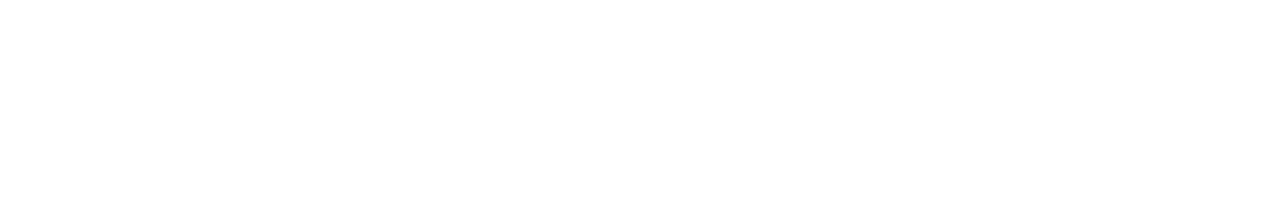
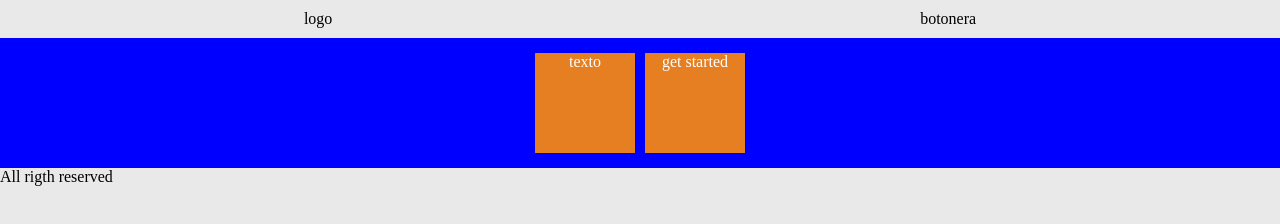
Before and after one commit to simonaulloa/backyard, a plain HTML site: page index.html in a window 1280 px wide. Drawn offline with Linux system fonts and the light colour scheme.

Commit message:
estructura-base

```diff
--- a/asset/css/main.css
+++ b/asset/css/main.css
@@ -0,0 +1,38 @@
+*{
+	box-sizing: border-box;
+	margin: 0 auto;
+	padding: 0;
+
+}
+body{
+	background: #E9E9E9;
+}
+.contenedor{
+	width: 100%;
+	padding: 10px;
+
+
+	display: flex;
+	flex-direction: row;
+	justify-content: center;
+	align-items: center;
+}
+.elementoa{
+	width: 100px;
+	color: #fff;
+	margin: 5px; /*espacio entre cajas*/
+	height: 100px;
+	background: #E67E22; /*color cajita texto*/
+	text-align: center;
+}
+.contenedor2{
+	width: 100%;
+	background: blue;
+	padding: 10px;
+
+
+	display: flex;
+	flex-direction: row;
+	justify-content: center;
+	align-items: center;
+}
--- a/index.html
+++ b/index.html
@@ -7,6 +7,16 @@
 	<meta name="viewport" content="initial-scale=1, maximum-scale=1"> <!-- viewport sirve para se pueda ver responsive-->
 </head>
 <body>
-
+	<div class="contenedor">
+		<div class="elemento elemento1">logo</div>
+		<div class="elemento elemento2">botonera</div>
+	</div>
+	<div class="contenedor2">
+		<div class="elementoa elemento1">texto</div>
+		<div class="elementoa elemento2">get started</div>
+	</div>
+	<footer>
+		<p>All rigth reserved</p>
+	</footer>
 </body>
 </html>
```
